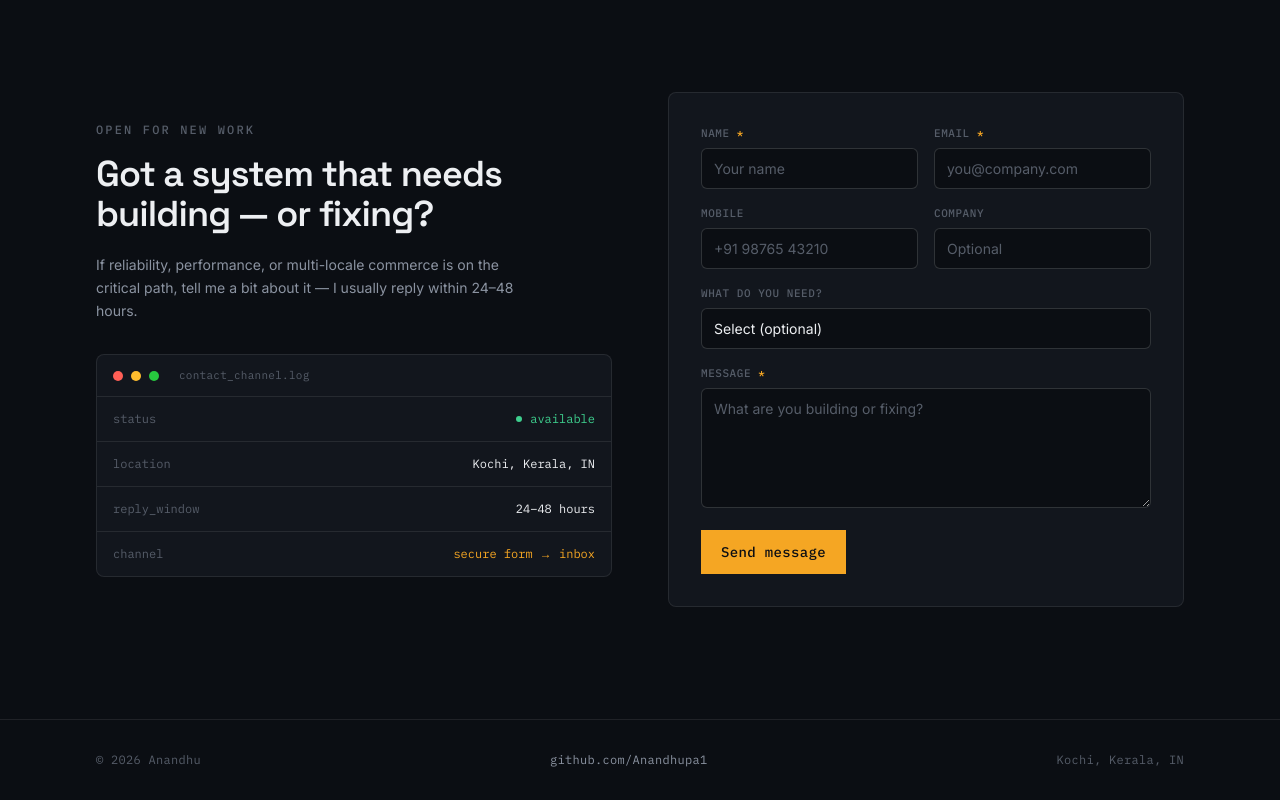
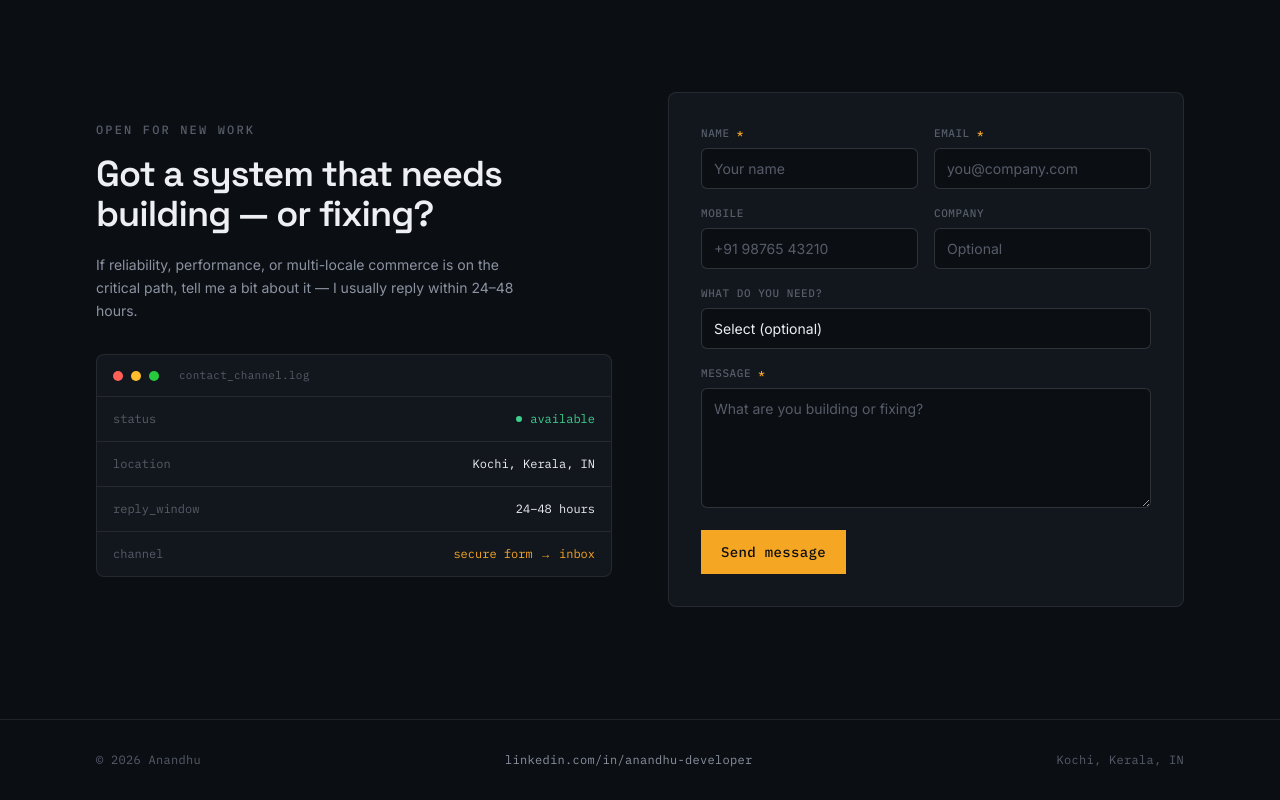
Before and after one commit to Anandhupa1/portfolio-latest-2026-july, a Next.js app: page / in a window 1280 px wide. Shown: the part 2015-2815 px from the top of the page. Built offline with nearby package versions, Linux system fonts and the light colour scheme.

Commit message:
Update footer links: change GitHub link to LinkedIn in Footer component

```diff
--- a/components/Footer.tsx
+++ b/components/Footer.tsx
@@ -4,12 +4,12 @@
       <div className="mx-auto flex max-w-6xl flex-col items-start justify-between gap-4 px-5 py-8 font-mono text-xs tracking-wide text-paperDimmer sm:flex-row sm:items-center sm:px-8">
         <p>© {new Date().getFullYear()} Anandhu</p>
         <a
-          href="https://github.com/Anandhupa1"
+          href="https://www.linkedin.com/in/anandhu-developer/"
           target="_blank"
           rel="noopener noreferrer"
           className="text-paperDim transition-colors hover:text-paper"
         >
-          github.com/Anandhupa1
+          linkedin.com/in/anandhu-developer
         </a>
         <p>Kochi, Kerala, IN</p>
       </div>
```
